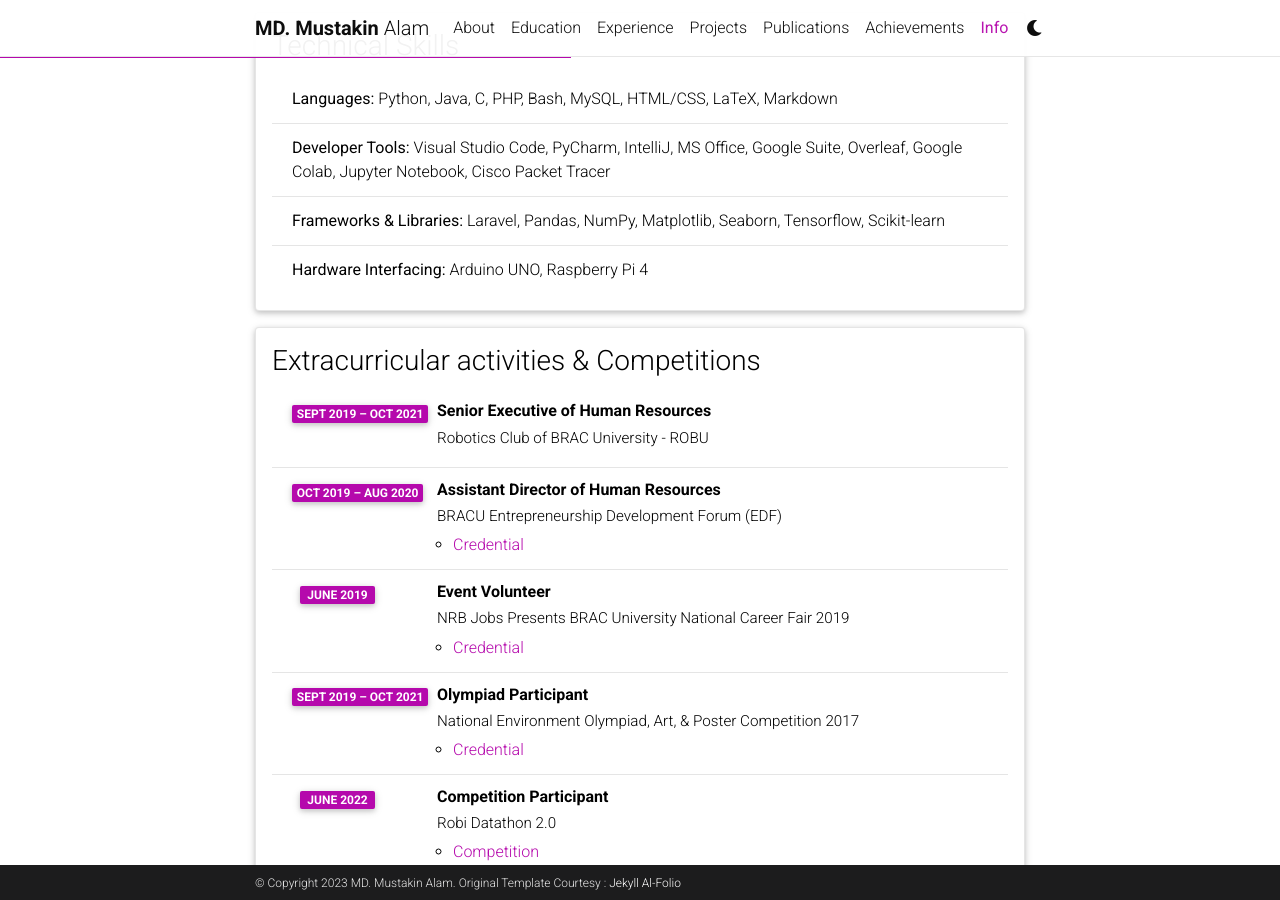
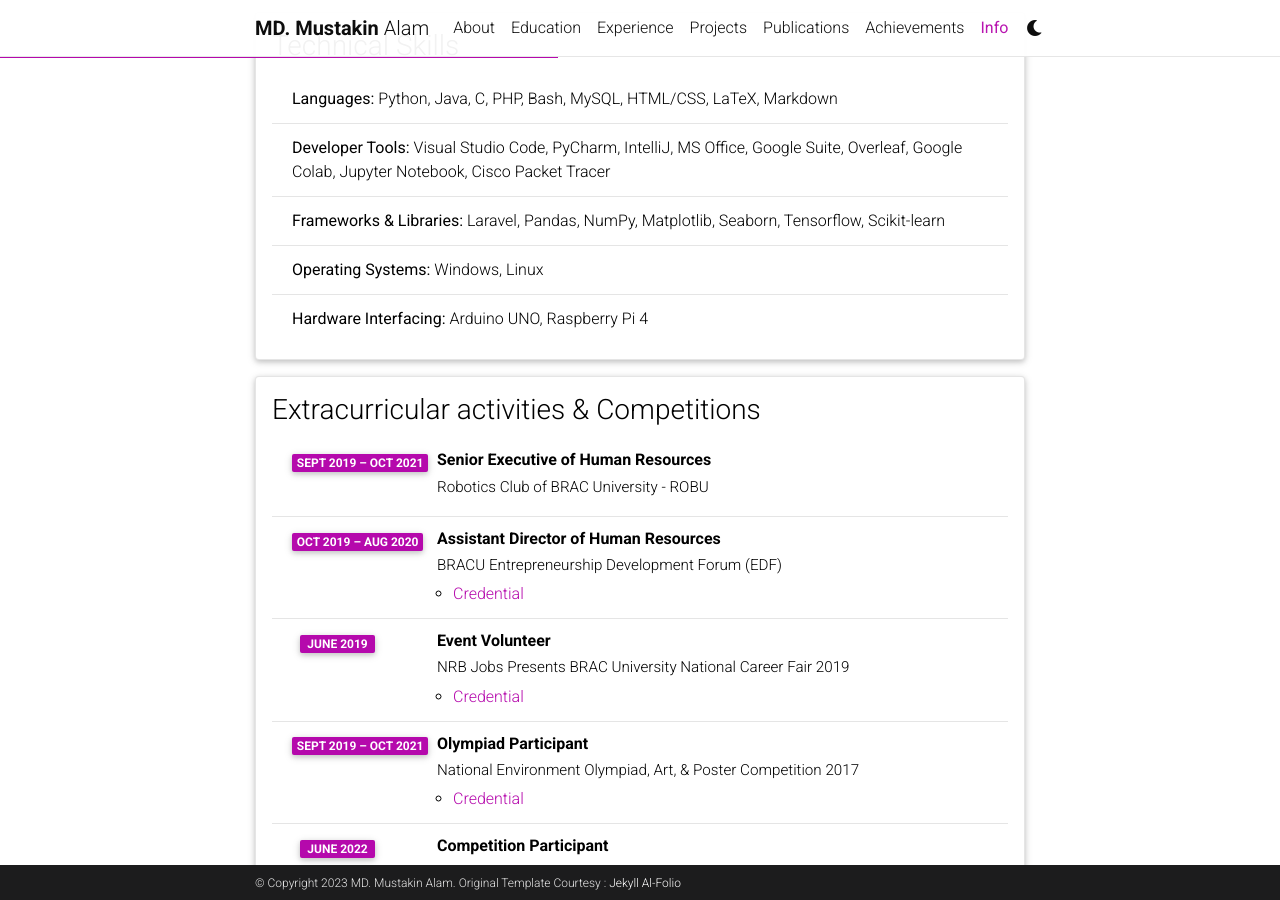
Before and after one commit to mustakinalam/mustakinalam.github.io, a Jekyll site: the page built from _pages/info.md, in a window 1280 px wide and 900 px high, scrolled down 925 px. Built offline with Jekyll 4.4.1, drawn with Linux system fonts in a browser that asks for light colours; comment, search, counter and statistics services are not loaded; a style sheet for code colours, icons or effects is not loaded.

Commit message:
skills and cv update

```diff
--- a/_data/cv.yml
+++ b/_data/cv.yml
@@ -32,6 +32,7 @@
     - <b>Languages:</b> Python, Java, C, PHP, Bash, MySQL, HTML/CSS, LaTeX, Markdown
     - <b>Developer Tools:</b> Visual Studio Code, PyCharm, IntelliJ, MS Office, Google Suite, Overleaf, Google Colab, Jupyter Notebook, Cisco Packet Tracer
     - <b>Frameworks & Libraries:</b> Laravel, Pandas, NumPy, Matplotlib, Seaborn, Tensorflow, Scikit-learn
+    - <b>Operating Systems:</b> Windows, Linux
     - <b>Hardware Interfacing:</b> Arduino UNO, Raspberry Pi 4
 
 - title: Extracurricular activities & Competitions
```
Also changed, not shown: 1 other file.
